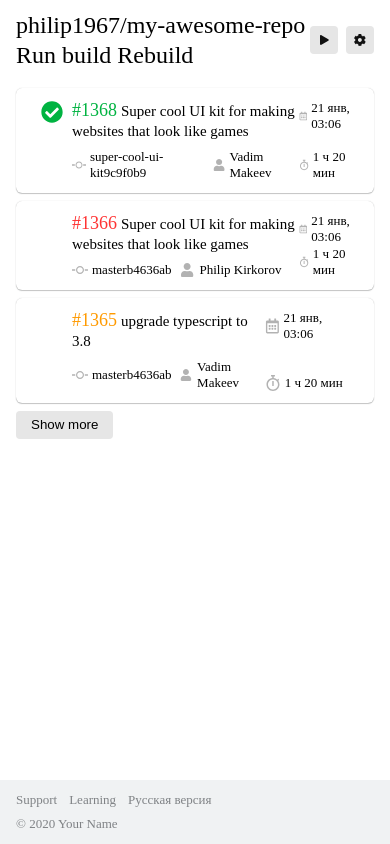
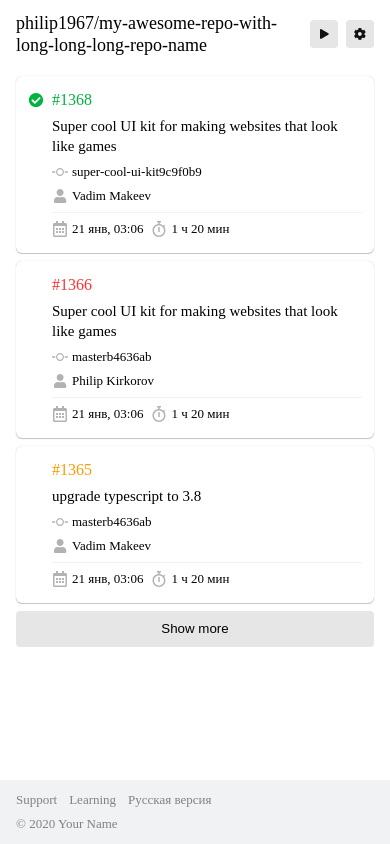
Before and after one commit to temir988/hw_react, a React (Create React App) app: page /history in a window 390 px wide. Built offline with nearby package versions, Linux system fonts and the light colour scheme; some icons are missing; a web font is replaced by a local one.

Commit message:
add mobile version history page

```diff
--- a/src/components/BuildHistory/BuildHistory.js
+++ b/src/components/BuildHistory/BuildHistory.js
@@ -44,7 +44,7 @@ function BuildHistory() {
     <div className="wrapper">
       <Header>
         <div className={s.title}>
-          philip1967/my-awesome-repo Run build Rebuild
+          philip1967/my-awesome-repo-with-long-long-long-repo-name
         </div>
         <div className={s.headerActions}>
           <IconButton type="secondary" icon="play">
@@ -59,9 +59,11 @@ function BuildHistory() {
         <div className={s.cardsList}>
           {cards && cards.map((card) => <Card key={card.number} card={card} />)}
         </div>
-        <Button type="secondary" size="small">
-          Show more
-        </Button>
+        <div className={s.showMore}>
+          <Button type="secondary" size="small">
+            Show more
+          </Button>
+        </div>
       </main>
     </div>
   );
--- a/src/components/BuildHistory/BuildHistory.module.css
+++ b/src/components/BuildHistory/BuildHistory.module.css
@@ -6,7 +6,9 @@
 
 .headerActions {
   display: flex;
+  justify-content: flex-end;
   gap: 8px;
+  min-width: 140px;
 }
 
 .main {
@@ -18,3 +20,18 @@
   display: grid;
   grid-gap: 8px;
 }
+
+@media only screen and (max-width: 425px) {
+  .title {
+    font-size: 18px;
+    line-height: 22px;
+  }
+  .headerActions {
+    padding-left: 8px;
+    min-width: auto;
+  }
+  .showMore button {
+    width: 100%;
+    line-height: 32px;
+  }
+}
--- a/src/components/Card/Card.module.css
+++ b/src/components/Card/Card.module.css
@@ -77,3 +77,40 @@ svg {
   flex-direction: column;
   justify-content: space-between;
 }
+
+@media only screen and (max-width: 768px) {
+  .left {
+    margin-bottom: 8px;
+    padding-left: 24px;
+  }
+  .card {
+    padding: 16px 12px;
+    flex-direction: column;
+  }
+  .date {
+    padding-top: 8px;
+    border-top: 1px solid var(--blue-grey-50);
+    margin-left: 24px;
+    flex-direction: row;
+    justify-content: start;
+    gap: 8px;
+  }
+  .icon svg {
+    width: 16px;
+    height: 16px;
+  }
+  .number {
+    display: block;
+    margin-right: 0;
+    margin-bottom: 8px;
+    font-size: 16px;
+    line-height: 16px;
+  }
+  .text {
+    margin-bottom: 8px;
+  }
+  .descRow {
+    flex-direction: column;
+    align-items: flex-start;
+  }
+}
--- a/src/components/Header/Header.module.css
+++ b/src/components/Header/Header.module.css
@@ -4,3 +4,8 @@
   align-items: center;
   padding: 10px 0;
 }
+@media only screen and (max-width: 425px) {
+  .header {
+    padding: 12px 0;
+  }
+}
```
